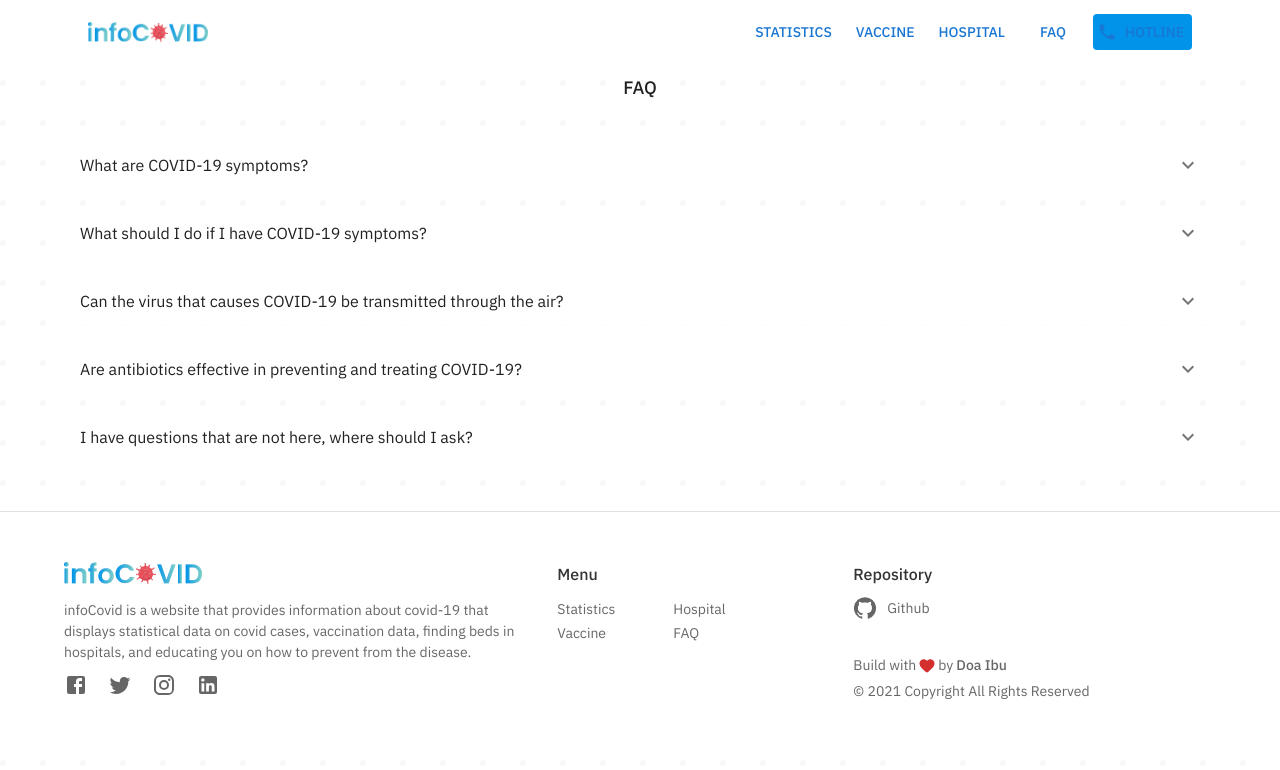
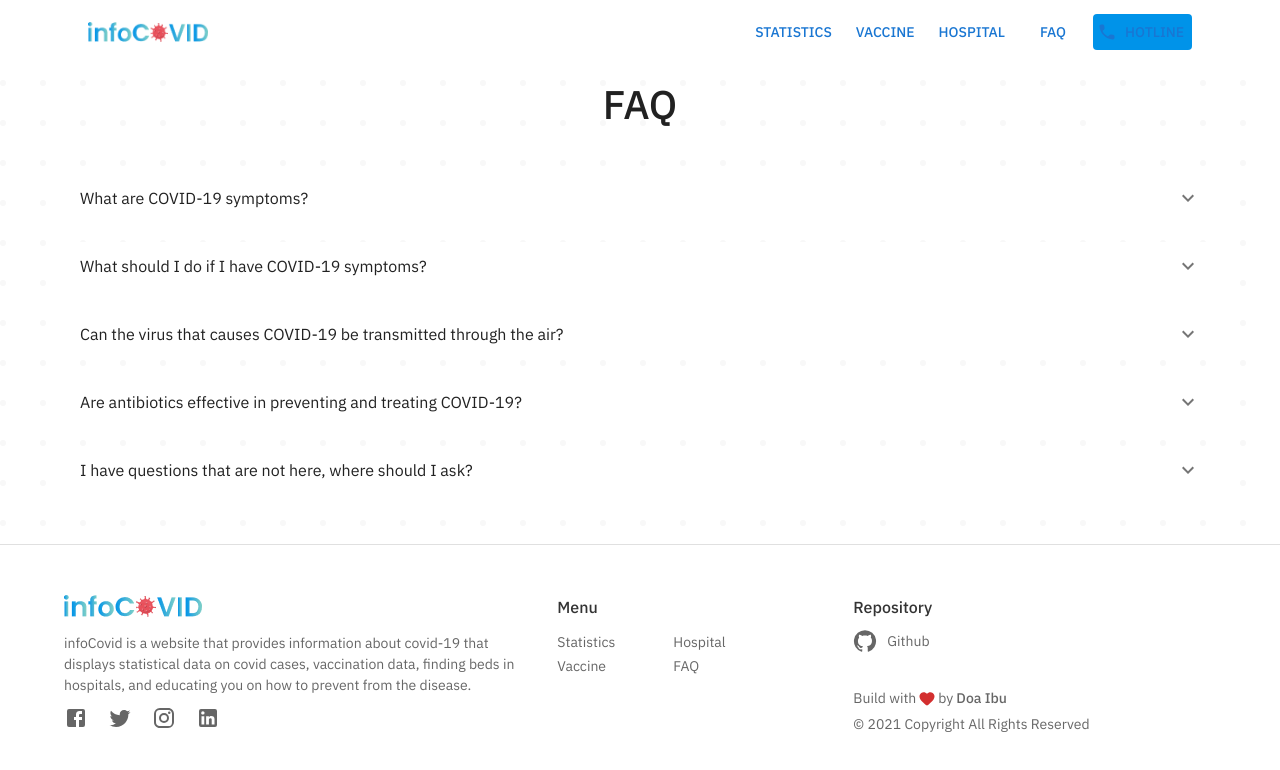
Before and after one commit to niceDeve/info-covid, a Next.js app: page /faq in a window 1280 px wide. Shown: the top 770 px of the page. Built offline with nearby package versions, Linux system fonts and the light colour scheme.

Commit message:
edit faq

```diff
--- a/pages/faq.js
+++ b/pages/faq.js
@@ -13,7 +13,7 @@ export default function Faq() {
         <title>Frequently Asked Questions</title>
       </Head>
       <Container maxWidth='lg'>
-        <h2 className="title textGradient">FAQ</h2>
+        <h2 className="title textGradient" style={{fontSize: "40px"}}>FAQ</h2>
         <MyFaq />
       </Container>
     </div>
```
